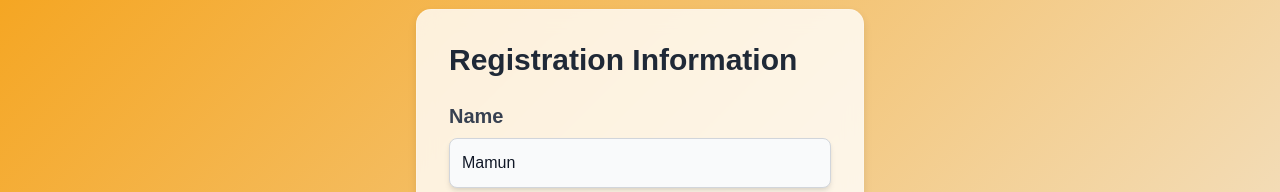
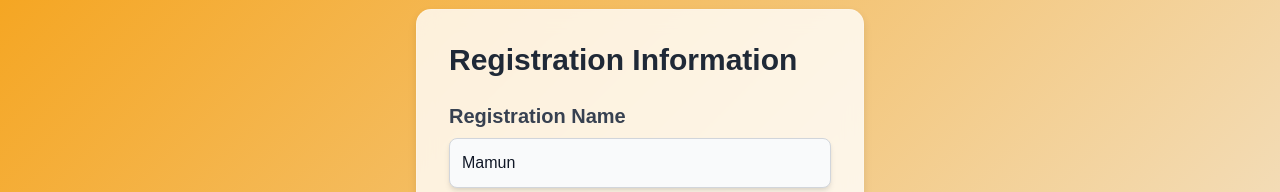
Before and after one commit to coding-usa/api-key, a plain HTML site: page index.html in a window 1280 px wide. Shown: the top 192 px of the page. Drawn offline with nearby package versions, Linux system fonts and the light colour scheme.

Commit message:
Update index.html

```diff
--- a/index.html
+++ b/index.html
@@ -35,7 +35,7 @@
     <div class="card p-8 max-w-md w-full">
         <h1 class="text-3xl font-bold text-gray-800 mb-6">Registration Information</h1>
         <div class="mb-6">
-            <h2 class="text-xl font-semibold text-gray-700">Name</h2>
+            <h2 class="text-xl font-semibold text-gray-700">Registration Name</h2>
             <input id="regName" type="text" value="Mamun" readonly class="w-full p-3 border border-gray-300 rounded-lg mt-2 bg-gray-50 text-gray-900 placeholder-gray-500 shadow-md animate-shadow">
             <button onclick="copyToClipboard('regName')" class="copy-button mt-4 w-full p-3 bg-blue-600 text-white rounded-lg shadow-md animate-shadow">Copy Name</button>
         </div>
```
